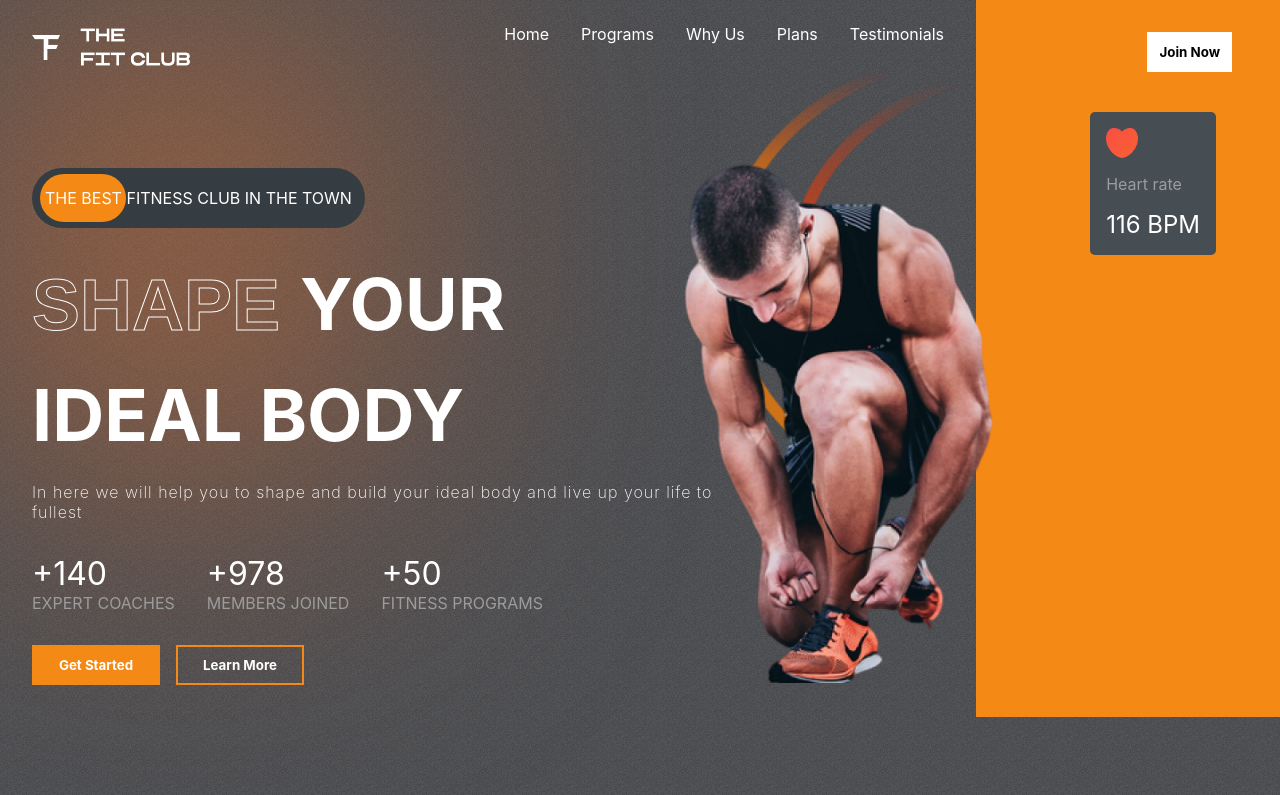
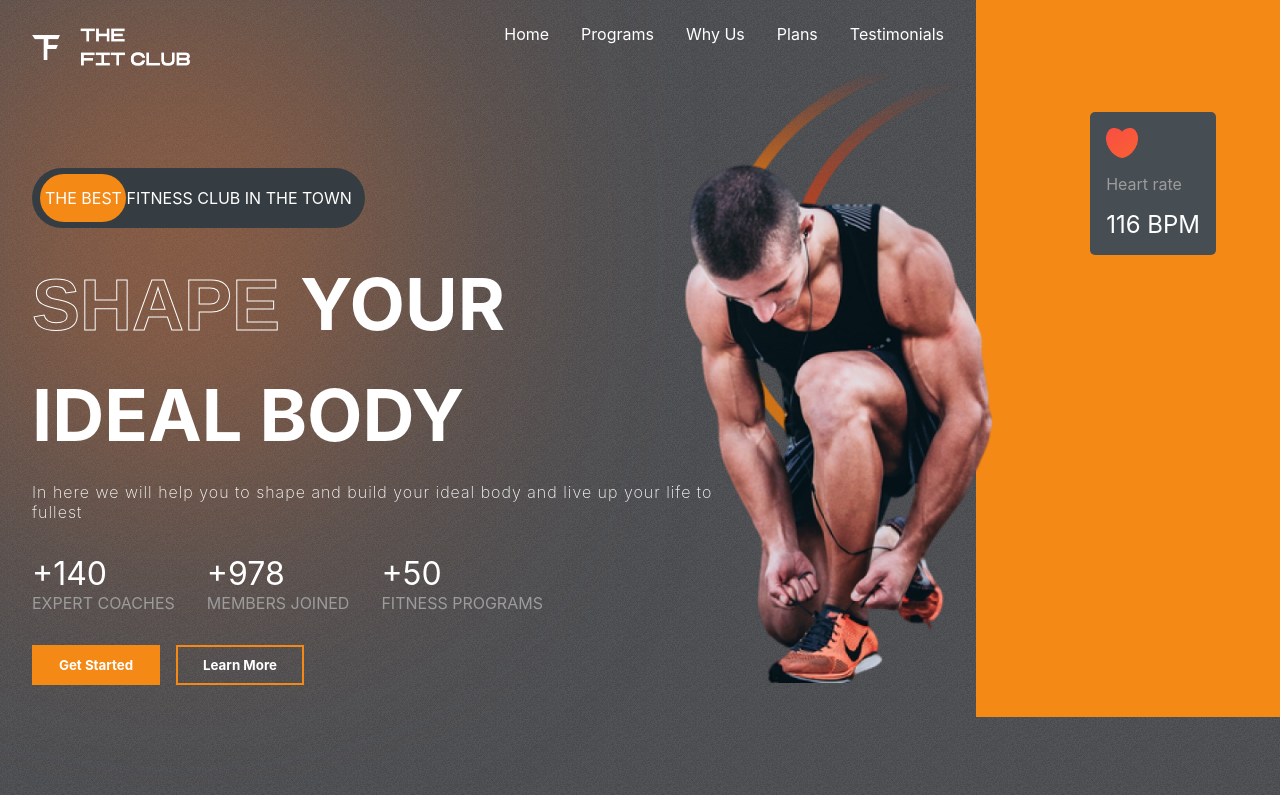
Before and after one commit to HugoPDF5/gym-land, a React (Vite) app: page / in a window 1280 px wide. Shown: the top 795 px of the page. Built offline with nearby package versions, Linux system fonts and the light colour scheme.

Commit message:
feat: small changes and adding README

```diff
--- a/src/components/Hero/Hero.jsx
+++ b/src/components/Hero/Hero.jsx
@@ -62,8 +62,6 @@ const Hero = () => {
 
             </div>
             <div className="right-h">
-                <button className='btn'>Join Now</button>
-
                 <motion.div
                     initial={{ right: '-1rem' }}
                     whileInView={{ right: '4rem' }}
--- a/src/components/Join/Join.jsx
+++ b/src/components/Join/Join.jsx
@@ -1,14 +1,12 @@
 import React, { useRef } from 'react'
 import './join.scss'
 import emailjs from '@emailjs/browser'
-
 
 const Join = () => {
     const form = useRef()
 
     const sendEmail = (e) => {
         e.preventDefault();
-
         emailjs.sendForm('service_alfh9ck', 'template_mz5y9t4', form.current, 'WXSyOpyGqUQ9lNkWA')
             .then((result) => {
                 console.log(result.text);
--- a/src/components/Reasons/Reasons.jsx
+++ b/src/components/Reasons/Reasons.jsx
@@ -43,7 +43,7 @@ const Reasons = () => {
                         <img src={tick} alt="" />
                         <span>RELIABRE PARTNERS</span>
                     </div>
-                    <span style={{color: 'var(--gray)', fontWeight: 'normal', fontSize: '1rem' }}>OUR PARTNERS</span>
+                    <span style={{ color: 'var(--gray)', fontWeight: 'normal', fontSize: '1rem' }}>OUR PARTNERS</span>
                     <div className="partners">
                         <img src={nb} alt="" />
                         <img src={adidas} alt="" />
```
Also changed, not shown: src/components/Testimonials/Testimonials.jsx (+5 -5 lines), src/components/Hero/hero.scss (indentation only), 1 other file (tests, documents, lock files or other folders). Lines whose indentation alone changed are shown as unchanged.
